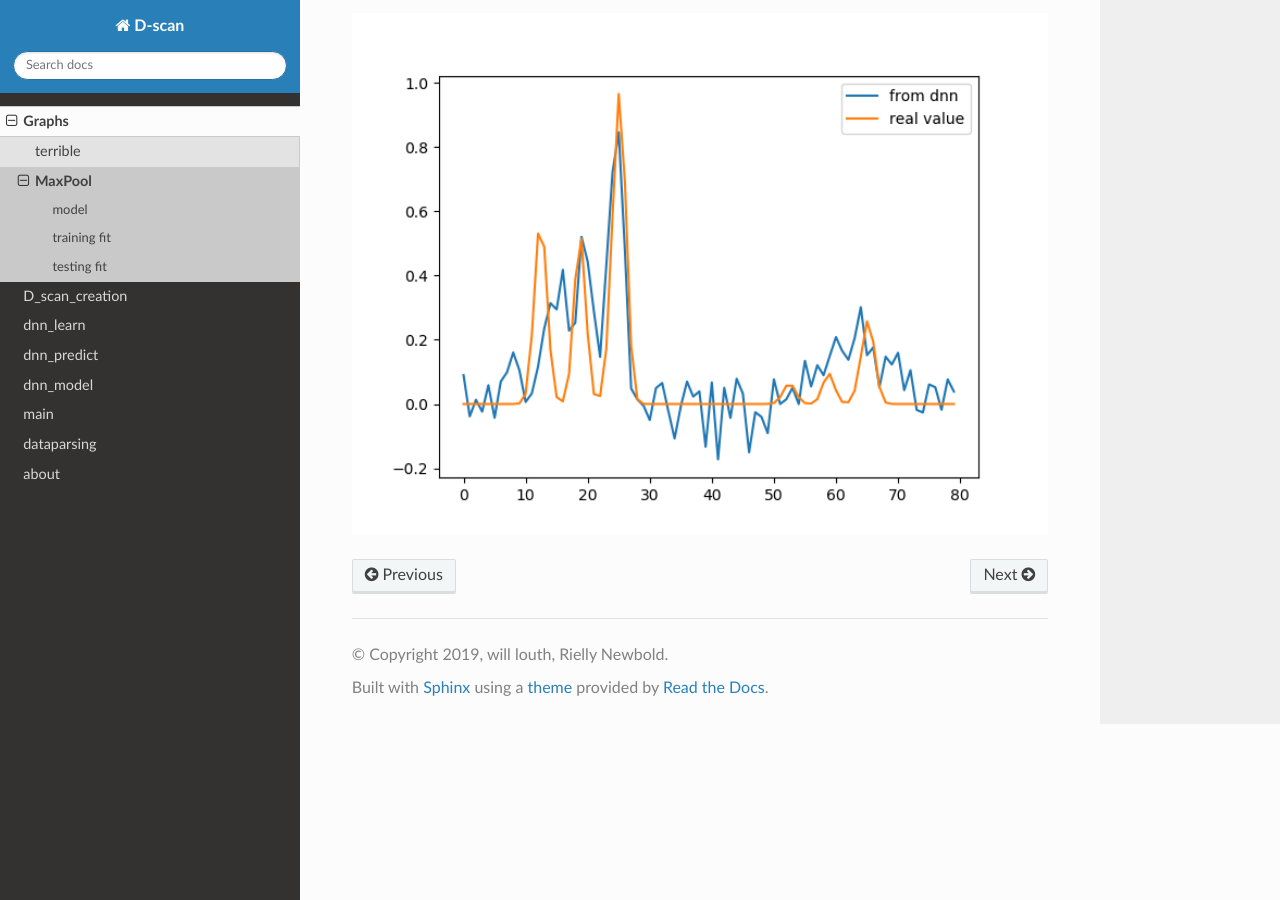
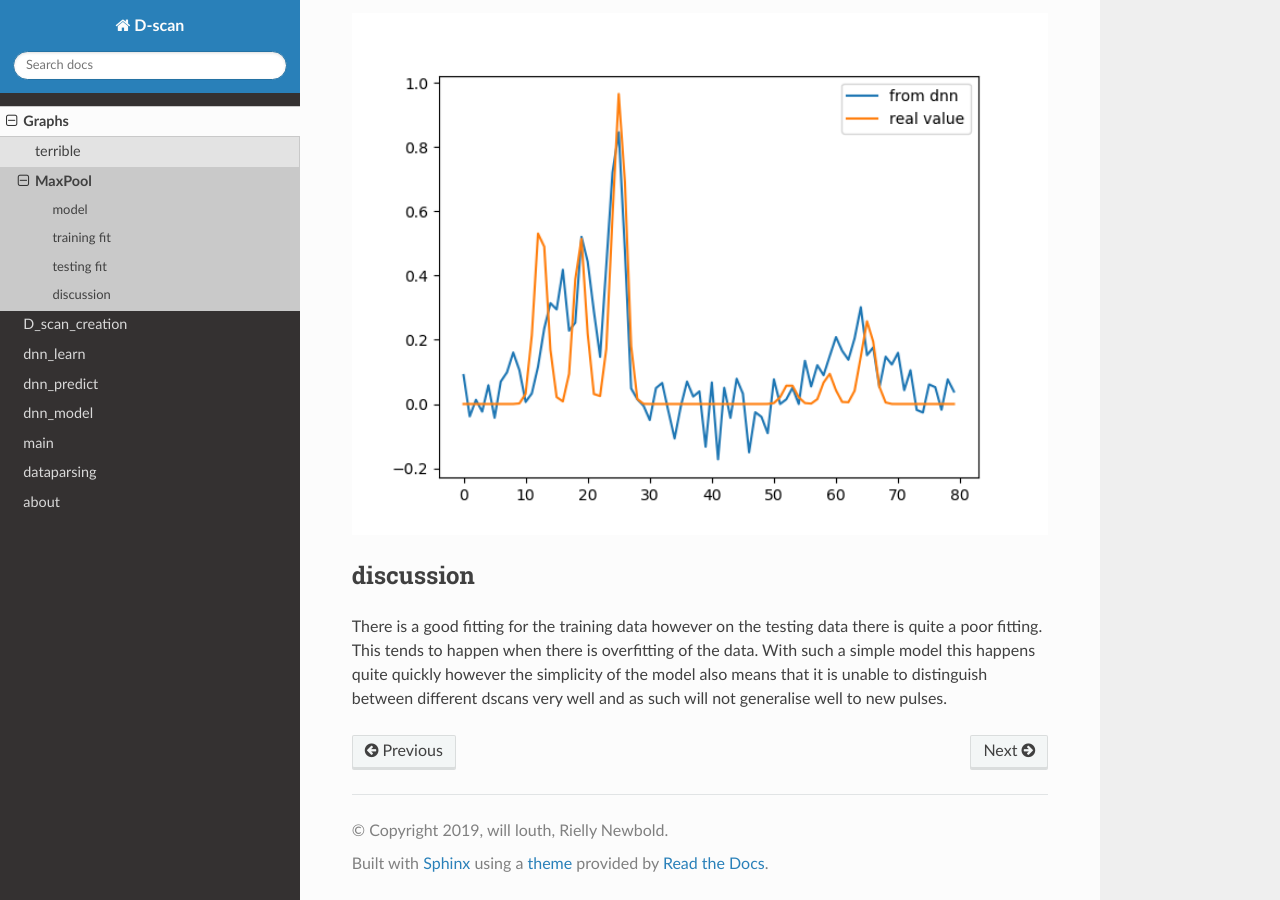
Before and after one commit to williamlouth/D-Scan-docs, a Sphinx documentation site: the page built from source/graphs/maxpool.rst, in a window 1280 px wide and 900 px high, scrolled down 1873 px. Built offline with Sphinx 7.4.7 and the Read the Docs theme 2.0.0, drawn with Linux system fonts in a browser that asks for light colours.

Commit message:
updating the docs

```diff
--- a/source/graphs/maxpool.rst
+++ b/source/graphs/maxpool.rst
@@ -15,6 +15,7 @@
 training fit
 ------------
 
+
 .. image:: ../_static/predictions/maxpool_1.png
         :width: 800
         :alt: These predictions are much better and the result from the dnn follows the desired output for most of the frequencies.
@@ -26,3 +27,8 @@
 .. image:: ../_static/predictions/maxpool_2.png
         :width: 800
         :alt: These predictions are much better and the result from the dnn follows the desired output for most of the frequencies.
+
+discussion
+----------
+
+There is a good fitting for the training data however on the testing data there is quite a poor fitting. This tends to happen when there is overfitting of the data. With such a simple model this happens quite quickly however the simplicity of the model also means that it is unable to distinguish between different dscans very well and as such will not generalise well to new pulses.
```
